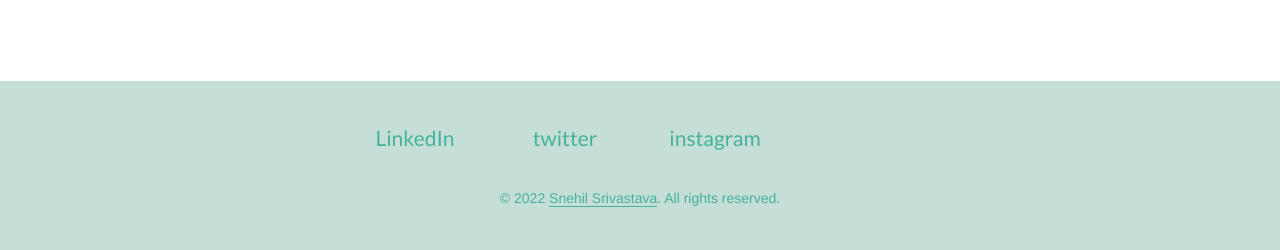
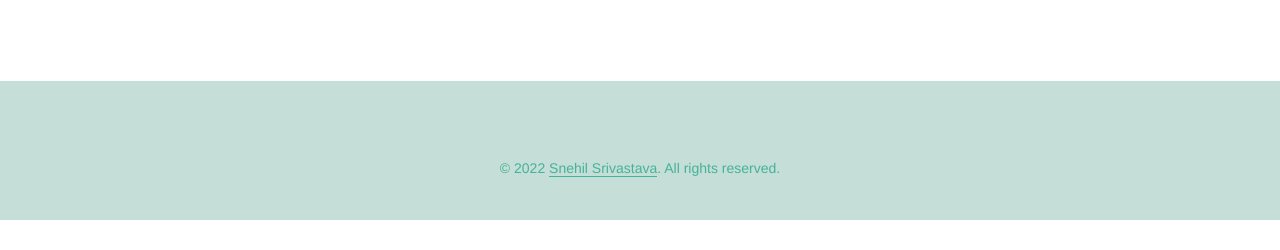
Before and after one commit to Snehil042001/Personal-Website, a plain HTML site: page index.html in a window 1280 px wide. Shown: the part 1997-2247 px from the top of the page. After the commit the page ends 2217 px from the top, so only its background shows below. Drawn offline with Linux system fonts and the light colour scheme; files that its build step writes are made by us from their sources; files whose address does not match are found by name.

Commit message:
Update index.html

```diff
--- a/index.html
+++ b/index.html
@@ -5,7 +5,7 @@
     <meta http-equiv="X-UA-Compatible" content="IE=edge">
     <meta name="viewport" content="width=device-width, initial-scale=1.0">
     <title>Snehil Srivastava</title>
-    <link rel="stylesheet" href="css/bootstrap.css">
+    <link rel="stylesheet" href="bootstrap.css">
     <link rel="preconnect" href="https://fonts.googleapis.com">
     <link rel="preconnect" href="https://fonts.gstatic.com" crossorigin>
     <link href="https://fonts.googleapis.com/css2?family=Lato&family=Sacramento&display=swap" rel="stylesheet">
@@ -28,7 +28,7 @@
 							<a href="index.html">
 								<span class="mask"></span>
 								<span class="behind"></span>
-								Vaibhav Chawla
+								Snehil Srivastava
                                 <i class="" style="position: absolute; left: 7px;top: 11px;width: 300px;height: 200px;background: url(images/header-logo-i.svg) no-repeat;" ></i>
 							</a>
 
@@ -273,22 +273,6 @@
 
         <div class="col-md-12">
 
-            <ul class="footer-list">
-
-                <li><a href="https://www.linkedin.com/in/chawla-vaibhav/" target="_blank">LinkedIn</a></li>
-                <li><a href="https://twitter.com/vaibhavc0077" target="_blank">twitter</a></li>
-                <li><a href="https://www.instagram.com/vai.c_/" target="_blank">instagram</a></li>
-
-            </ul>
-
-        </div>
-
-    </div>
-
-    <div class="row">
-
-        <div class="col-md-12">
-
 
 
             <p>© 2022 <a href="index.html">Snehil Srivastava</a>. All rights reserved.</p>
```
